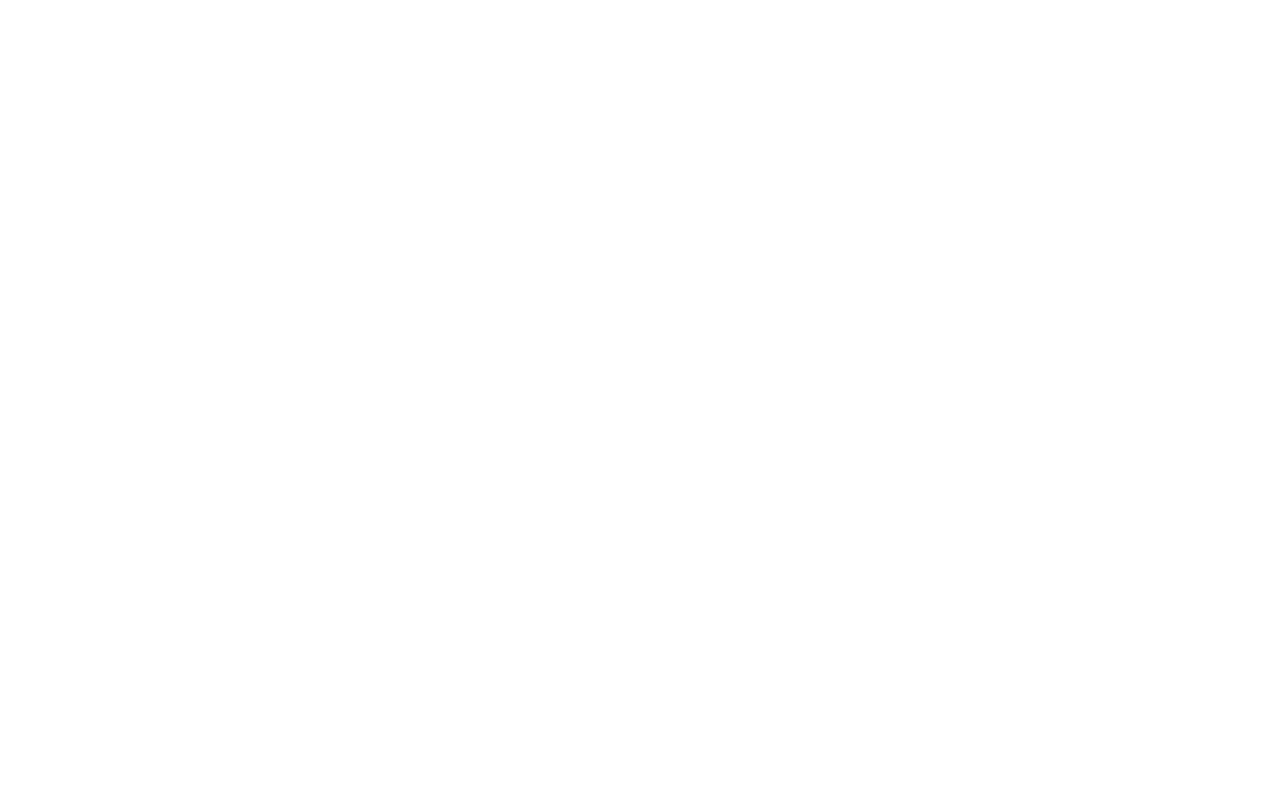
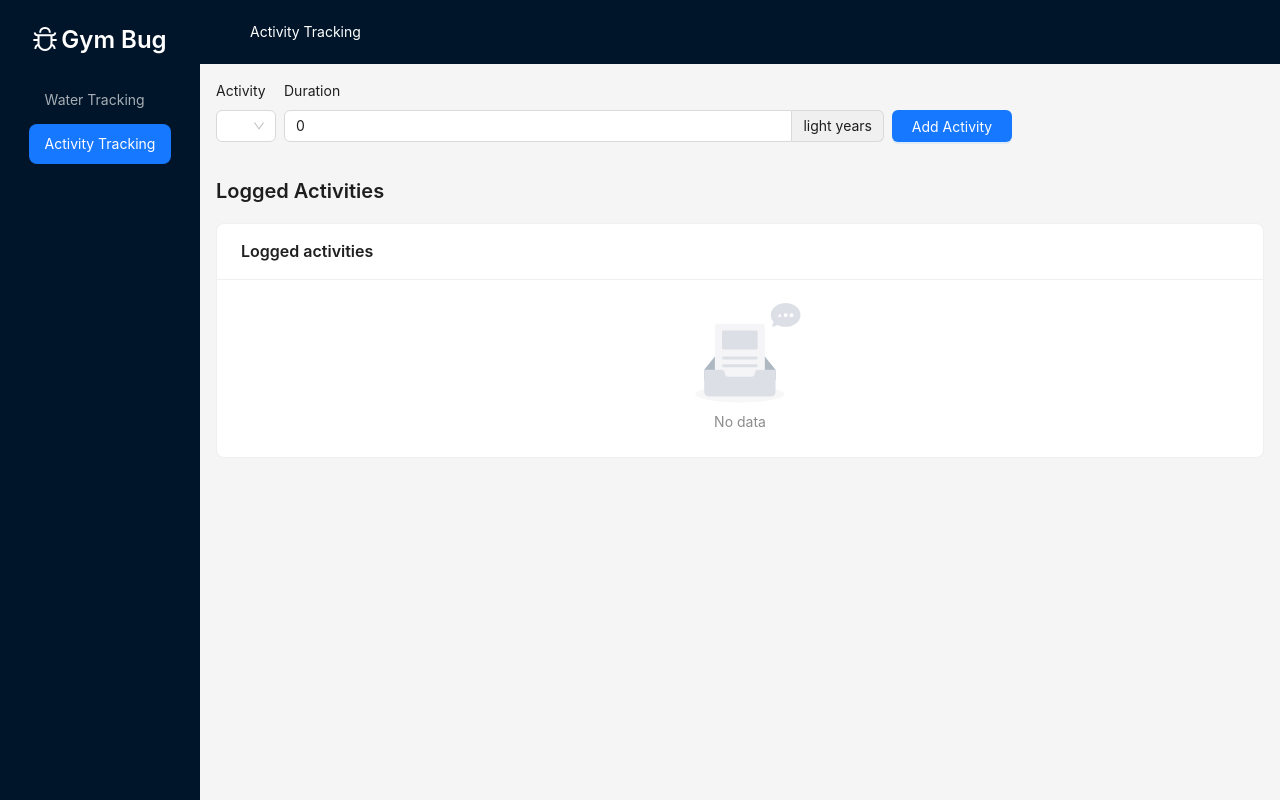
Before and after one commit to cezarmocanu/gym-bug, a React (Vite) app: page /activity in a window 1280 px wide. Before the commit this address had no page. Built offline with nearby package versions, Linux system fonts and the light colour scheme.

Commit message:
I resolved navigation bugs. I fixed the path of the menu items.

```diff
--- a/src/App.jsx
+++ b/src/App.jsx
@@ -12,8 +12,8 @@
       <Routes>
         <Route path="/" exact element={<MenuView />}>
           <Route path="/" element={<HomeView />} />
-          <Route path="/water" element={<img src={water} />} />
-          <Route path="/activimy" element={<ActivityTrackingView />} />
+          <Route path="/water" element={<WaterTrackingView />} />
+          <Route path="/activity" element={<ActivityTrackingView />} />
         </Route>
       </Routes>
     </Router>
--- a/src/views/MenuView.jsx
+++ b/src/views/MenuView.jsx
@@ -32,7 +32,7 @@
 
   const handleMenuClick = (event) => {
     const targetPage = event.key;
-    navigate(`/targetPage`);
+    navigate(`/` + targetPage);
   };
 
   return (
```
